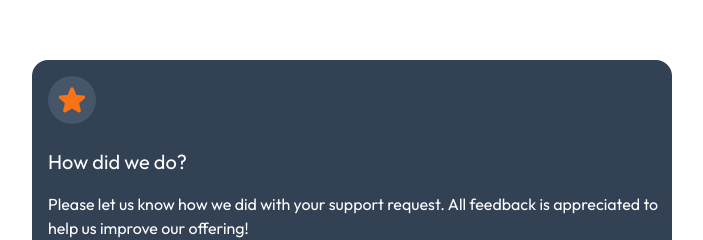
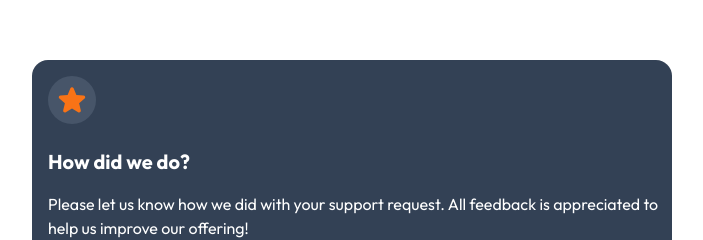
Before and after one commit to otilor/interactive-rating-component-frontend-mentor, a Next.js app: page / in a window 1280 px wide. Shown: the part 160-400 px from the top of the page, without its empty margins (288-991 px from the left). Built offline with nearby package versions, Linux system fonts and the light colour scheme.

Commit message:
change font weight

```diff
--- a/pages/index.js
+++ b/pages/index.js
@@ -23,8 +23,8 @@ export default function Home() {
               </div>
             </div>
             <div className="ml-4 mt-6">
-              <h4 className="text-xl tracking-light mb-4">How did we do?</h4>
-              <p>
+              <h4 className="text-xl font-bold tracking-light mb-4">How did we do?</h4>
+              <p className="text-thin">
                 Please let us know how we did with your support request. All
                 feedback is appreciated to help us improve our offering!
               </p>
```
